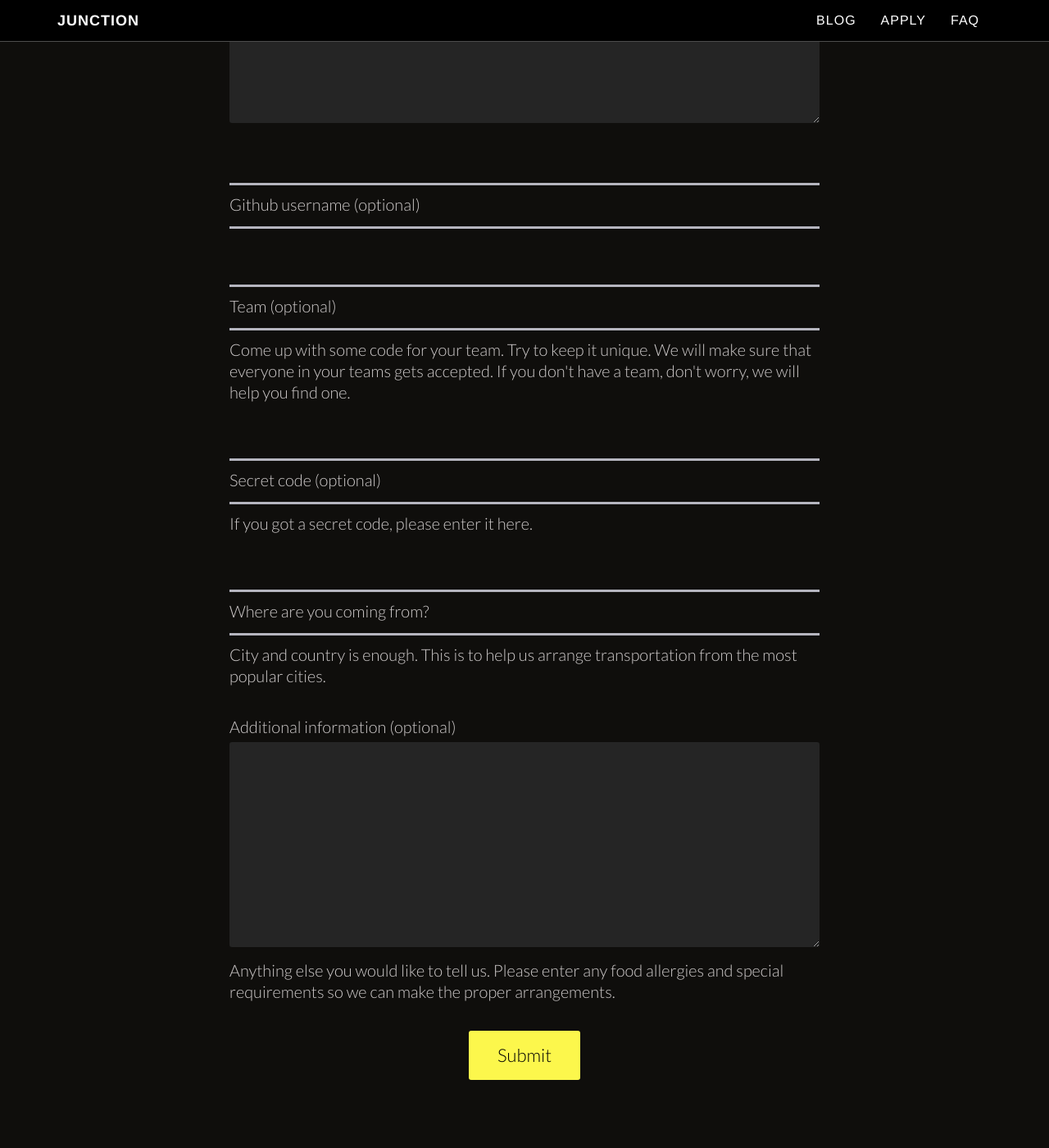
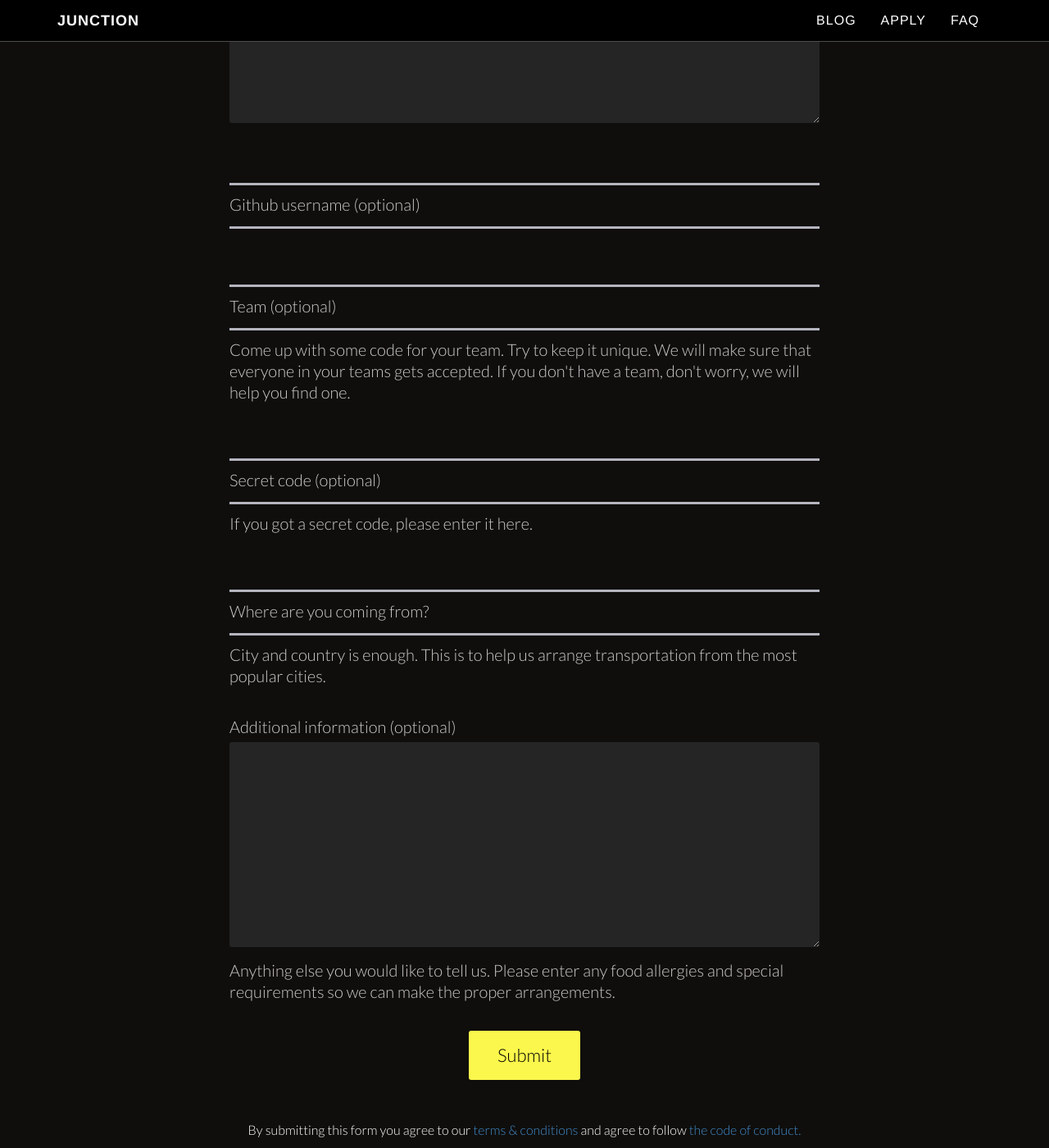
Before and after one commit to junctionasia/junctionasia.github.io, a Jekyll site: the page built from apply.html, in a window 1280 px wide and 1400 px high, scrolled down 1275 px. Shown: the whole window at 82% size. Built offline with Jekyll 4.4.1, drawn with Linux system fonts in a browser that asks for light colours; nearby versions of some CDN libraries; before the commit the page ends 2642 px from its top, so only the background shows below that.

Commit message:
Terms and conditions, code of conduct

```diff
--- a/apply.html
+++ b/apply.html
@@ -134,7 +134,7 @@ label > input[type='radio'] {
   margin-bottom: 35px;
 }
 
-button {
+.form-wrapper button {
   display: block;
   height: 60px;
   line-height: 60px;
@@ -149,7 +149,7 @@ button {
   will-change: background-color;
 }
 
-button:hover {
+.form-wrapper button:hover {
   background-color: #FFF800;
   cursor: pointer;
 }
@@ -288,3 +288,11 @@ button:hover {
   </div>
 
   <script type="text/javascript" src='{{ "/scripts/registration.js" | prepend: site.baseurl }}'></script>
+  <div class="container">
+    <div class="row">
+      <div class="col-xs-12">
+
+        <p class='center'>By submitting this form you agree to our <a href='terms_and_conditions.html'>terms &amp; conditions</a> and agree to follow <a href="http://static.mlh.io/docs/mlh-code-of-conduct.pdf">the code of conduct.</a></p>
+      </div>
+    </div>
+  </div>
--- a/css/main.scss
+++ b/css/main.scss
@@ -54,9 +54,10 @@ h1, h2, h3, h4 {
   margin-top: 1.2em;
   margin-bottom: 0.5em;
 
-  &.center {
-    text-align: center;
-  }
+}
+
+.center {
+  text-align: center;
 }
 
 // general containers
@@ -64,6 +65,10 @@ h1, h2, h3, h4 {
 .content-section {
   padding-top: 50px;
   padding-bottom: 50px;
+}
+
+.container.first {
+  margin-top: 80px;
 }
 
 // general buttons
```
Also changed, not shown: terms_and_conditions.html (added, +19 -0 lines).
